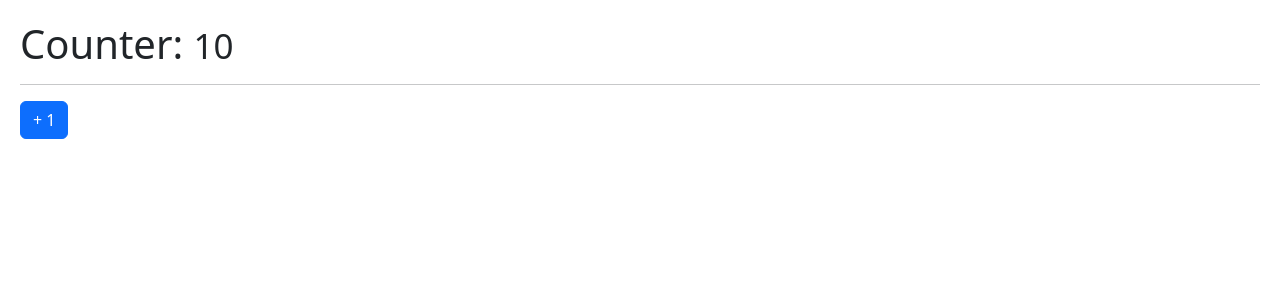
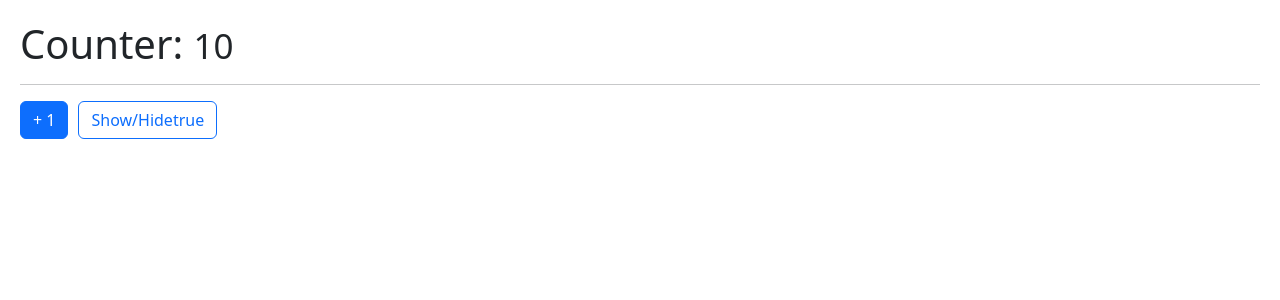
Before and after one commit to AndresHiguitaAMG/Hooks-App, a React (Vite) app: page / in a window 1280 px wide. Shown: the top 300 px of the page. Built offline with nearby package versions, Linux system fonts and the light colour scheme.

Commit message:
memo - react method

```diff
--- a/src/06-memos/Memorize.jsx
+++ b/src/06-memos/Memorize.jsx
@@ -1,16 +1,27 @@
+import { useState } from "react";
 import { useCounter } from "../hooks/useCounter"
 import { Small } from "./Small";
 
 export const Memorize = () => {
   const { counter, handleIncrement } = useCounter(10);
+  const [show, setShow] = useState(true);
+
   return (
     <>
       <h1>Counter: <Small value={counter} /></h1>
       <hr />
       <button
-      className="btn btn-primary"
-      onClick={() => handleIncrement()}
-      >+ 1</button>
+        className="btn btn-primary"
+        onClick={() => handleIncrement()}
+      >
+        + 1
+      </button>
+      <button
+        className="btn btn-outline-primary"
+        onClick={() => setShow(!show)}
+      >
+        Show/Hide{JSON.stringify(show)}
+      </button>
     </>
   )
 }
```
Also changed, not shown: src/06-memos/Small.jsx (+8 -3 lines).
